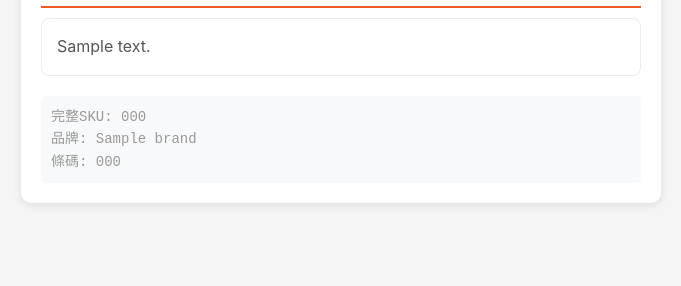
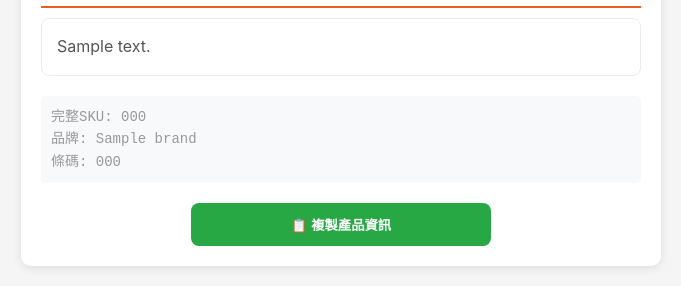
Before and after one commit to davidkuowt/onemall_ecatelogue, a Flask app: template templates/product_detail.html in a window 1280 px wide. Shown: the part 703-989 px from the top of the page, without its empty margins (299-980 px from the left). Before the commit the page ends 908 px from the top, so only its background shows below. Run offline with Flask 3, Linux system fonts and the light colour scheme; the template is opened without the code that fills it: most values are stand-ins (such as "Sample title", 1, 10 or a date in 2020); grey boxes marked "Sample" are stand-in pictures.

Commit message:
Add files via upload

```diff
--- a/templates/product_detail.html
+++ b/templates/product_detail.html
@@ -3,7 +3,7 @@
 <head>
     <meta charset="UTF-8">
     <meta name="viewport" content="width=device-width, initial-scale=1.0">
-    <title>{{ product.title }} - HKTVmall</title>
+    <title>{{ product.title }}</title>
     <meta property="og:title" content="{{ product.title }}">
     <meta property="og:description" content="{{ product.shortDescriptionPlain }}">
     <meta property="og:image" content="{{ product.image }}">
@@ -71,6 +71,7 @@
             padding: 10px;
             background: #f8f9fa;
             border-radius: 5px;
+            margin-bottom: 20px;
         }
         .section-title {
             font-size: 16px;
@@ -125,6 +126,41 @@
             margin-bottom: 5px;
         }
 
+        .copy-button {
+            background: #28a745;
+            color: white;
+            border: none;
+            padding: 12px 20px;
+            border-radius: 8px;
+            font-weight: 600;
+            cursor: pointer;
+            transition: all 0.3s ease;
+            display: flex;
+            align-items: center;
+            justify-content: center;
+            gap: 8px;
+            width: 100%;
+            max-width: 300px;
+            margin: 0 auto;
+        }
+
+        .copy-button:hover {
+            background: #218838;
+            transform: translateY(-2px);
+            box-shadow: 0 5px 15px rgba(0,0,0,0.2);
+        }
+
+        .success-message {
+            background: #d4edda;
+            border: 1px solid #c3e6cb;
+            color: #155724;
+            padding: 10px 15px;
+            border-radius: 5px;
+            margin-top: 10px;
+            text-align: center;
+            display: none;
+        }
+
         @media (max-width: 480px) {
             .container {
                 margin: 10px;
@@ -160,6 +196,55 @@
             {% if product.brand %}<br>品牌: {{ product.brand }}{% endif %}
             {% if product.barcode %}<br>條碼: {{ product.barcode }}{% endif %}
         </div>
+
+        <button class="copy-button" onclick="copyProductInfo()">
+            📋 複製產品資訊
+        </button>
+
+        <div id="successMessage" class="success-message">
+            產品資訊已複製到剪貼簿！
+        </div>
     </div>
+
+    <script>
+        const productData = {
+            title: '{{ product.title }}',
+            price: '{{ product.price }}',
+            userInput: '{{ product.userInput }}'
+        };
+
+        function getShareText() {
+            return `🛍️ ${productData.title}
+
+💰 ${productData.price}
+
+🔗 查看詳情: ${window.location.origin}/product/${encodeURIComponent(productData.userInput)}`;
+        }
+
+        function copyProductInfo() {
+            const shareText = getShareText();
+
+            navigator.clipboard.writeText(shareText).then(() => {
+                showSuccess();
+            }).catch(() => {
+                // Fallback for older browsers
+                const textArea = document.createElement('textarea');
+                textArea.value = shareText;
+                document.body.appendChild(textArea);
+                textArea.select();
+                document.execCommand('copy');
+                document.body.removeChild(textArea);
+                showSuccess();
+            });
+        }
+
+        function showSuccess() {
+            const successMessage = document.getElementById('successMessage');
+            successMessage.style.display = 'block';
+            setTimeout(() => {
+                successMessage.style.display = 'none';
+            }, 3000);
+        }
+    </script>
 </body>
 </html>
```
Also changed, not shown: templates/index.html (+3 -28 lines).
